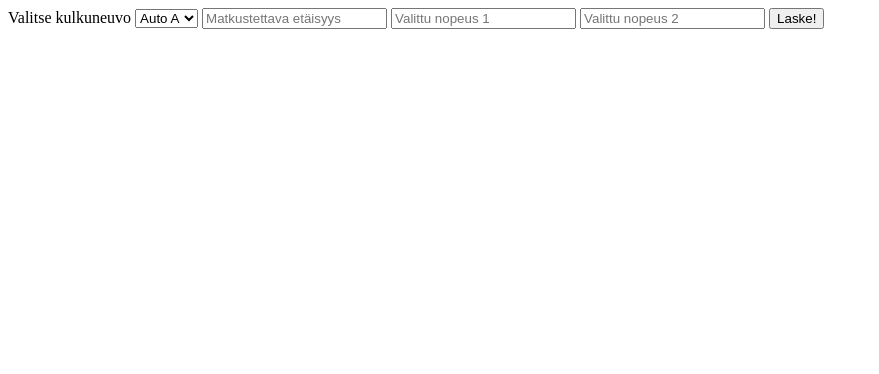
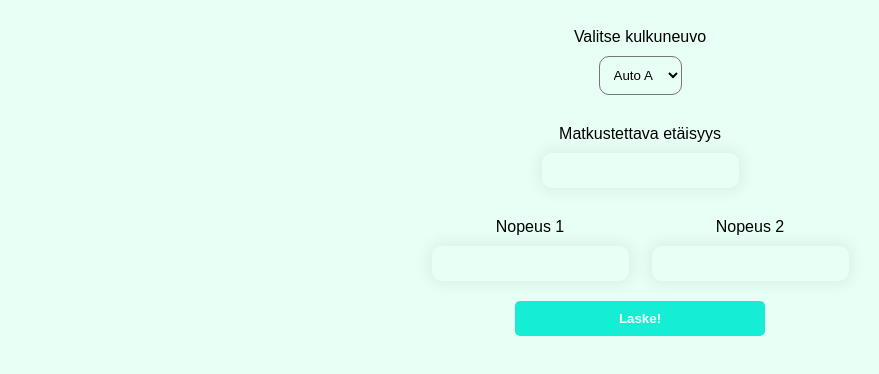
Before and after one commit to slipslop/Koodihaaste-2021, a website: page main.html in a window 1280 px wide. Shown: the whole page, without its empty margins (0-879 px from the left). Drawn offline with nearby package versions, Linux system fonts and the light colour scheme.

Commit message:
+ frontend styles

```diff
--- /dev/null
+++ b/main.css
@@ -0,0 +1,71 @@
+:root {
+    --main-bg-color: #e7fff5;
+    --main-button-color: #15EDD4;
+    --main-white-color: #fff;
+}
+
+* {
+    font-family: sans-serif;
+    box-sizing: border-box;
+    background-color: var(--main-bg-color);
+}
+
+div.wrap {
+    max-width: 1336px;
+    width: 100%;
+    margin: 0 auto;
+    text-align: center;
+    padding: 10px 10px;
+}
+
+form {
+    display: flex;
+    flex-direction: column;
+    justify-content: center;
+    align-items: center;
+    max-width: 500px;
+    width: 100%;
+    margin: 0 auto;
+}
+
+form label {
+    width: 200px;
+    margin: 10px;
+}
+
+form input, form select {
+    padding: 10px;
+    border-radius: 10px;
+    margin: 10px 0;
+}
+
+form select:hover {
+    cursor: pointer;
+}
+
+form input {
+    border: 0;
+    box-shadow: 0 0 15px 4px rgba(0, 0, 0, 0.06);
+}
+
+div.inputs-side-by-side {
+    display: flex;
+    flex-wrap: wrap;
+    justify-content: center;
+}
+
+button {
+    appearance: none;
+    -webkit-appearance: none;
+    padding: 10px;
+    border: none;
+    background-color: var(--main-button-color);
+    color: var(--main-white-color);
+    font-weight: 700;
+    border-radius: 5px;
+    width: 50%;
+}
+
+button:hover {
+    cursor: pointer;
+}
--- a/main.html
+++ b/main.html
@@ -4,6 +4,7 @@
     <meta charset="UTF-8">
     <meta http-equiv="X-UA-Compatible" content="IE=edge">
     <meta name="viewport" content="width=device-width, initial-scale=1.0">
+    <link rel="stylesheet" href="main.css">
     <title>Autoilumittari</title>
 </head>
 <body>
@@ -14,15 +15,27 @@
 
             <label>
                 Valitse kulkuneuvo
-                <select name="vehicle[1]">
+                <select name="vehicle" required>
                     <option value="A">Auto A</option>
                     <option value="B">Auto B</option>
                     <option value="C">Auto C</option>
                 </select>
             </label>
-            <input type="text" name="distance[1]" placeholder="Matkustettava etäisyys">
-            <input type="text" name="speed[1]" placeholder="Valittu nopeus 1">
-            <input type="text" name="speed[2]" placeholder="Valittu nopeus 2">
+            <label>
+                Matkustettava etäisyys
+                <input type="number" name="distance" min="0" required>
+            </label>
+            <div class="inputs-side-by-side">
+                <label>
+                    Nopeus 1
+                    <input type="number" name="speed[1]" min="0" required>
+                </label>
+                <label>
+                    Nopeus 2
+                    <input type="number" name="speed[2]" min="0" required>
+                </label>
+            </div>
+
             <button type="submit">Laske!</button>
 
         </form>
```
